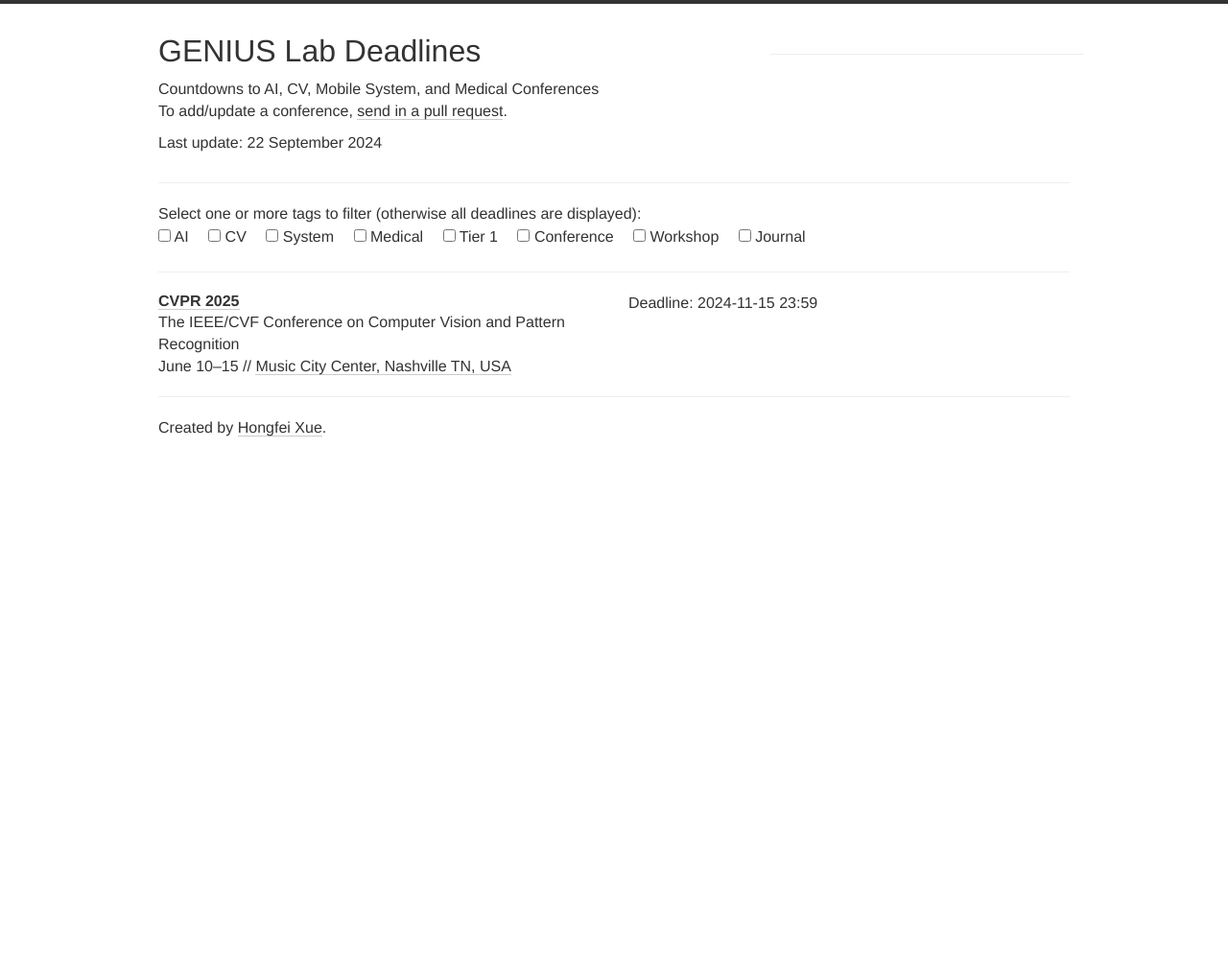
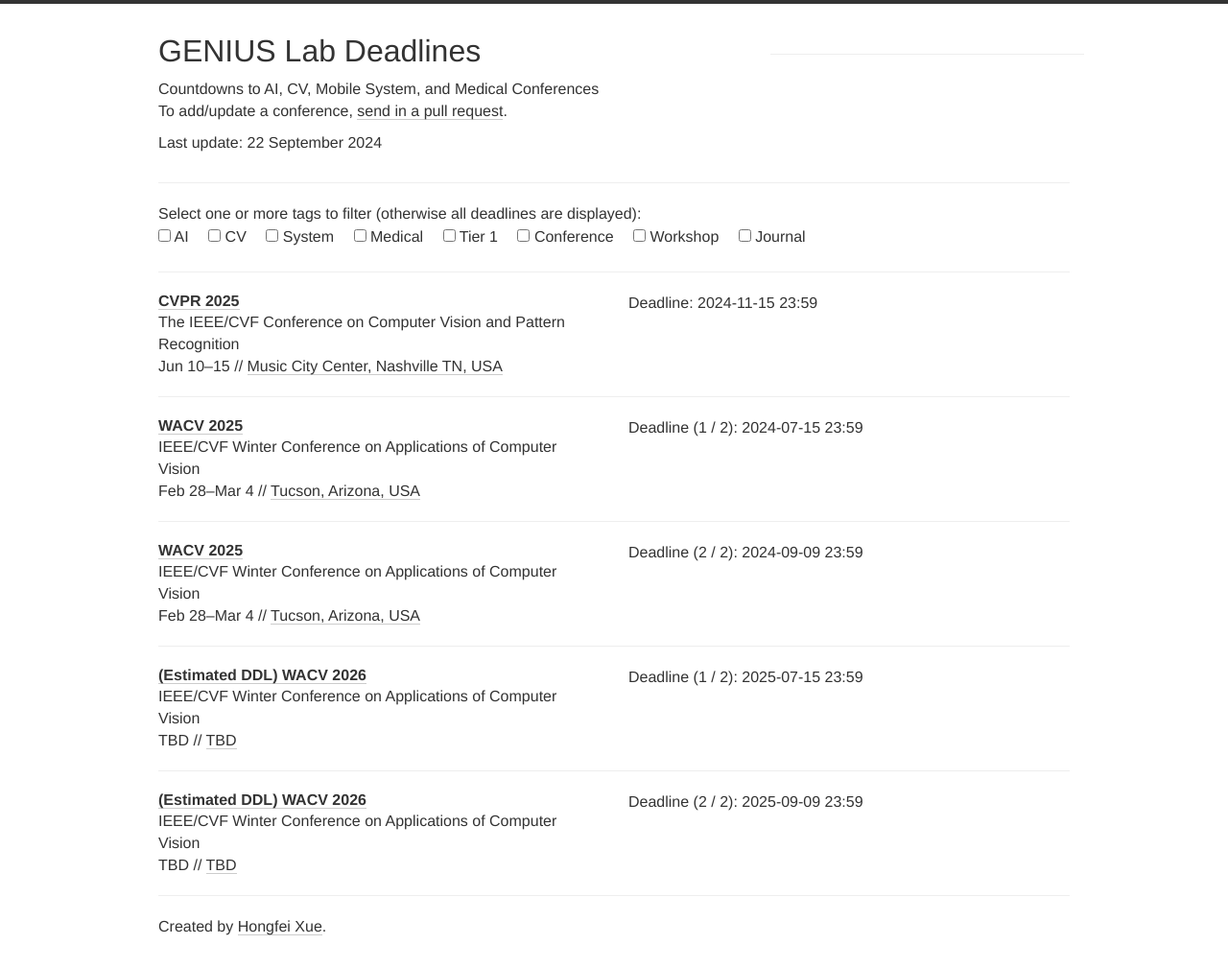
Before and after one commit to genius-lab-deadlines/genius-lab-deadlines.github.io, a Jekyll site: the page built from index.html, in a window 1280 px wide. Shown: the whole page at 96% size. Built offline with Jekyll 4.4.1, drawn with Linux system fonts in a browser that asks for light colours; nearby versions of some CDN libraries; Markdown is read by kramdown in place of the engine named in the settings; before the commit the page ends 900 px from its top, so only the background shows below that.

Commit message:
update conference

```diff
--- a/_data/conferences.yml
+++ b/_data/conferences.yml
@@ -4,7 +4,7 @@
 
 - name: CVPR
   year: 2025
-  date: June 10-15
+  date: Jun 10-15
   description: The IEEE/CVF Conference on Computer Vision and Pattern Recognition
   link: https://cvpr.thecvf.com/
   deadline:
@@ -12,3 +12,27 @@
   timezone: Etc/GMT+6
   place: Music City Center, Nashville TN, USA
   tags: [AI, CV, CONF, Tier1]
+
+- name: WACV
+  year: 2025
+  date: Feb 28-Mar 4
+  description: IEEE/CVF Winter Conference on Applications of Computer Vision
+  link: https://wacv2025.thecvf.com/
+  deadline:
+    - "2024-07-15 23:59"
+    - "2024-09-09 23:59"
+  timezone: Etc/GMT+8
+  place: Tucson, Arizona, USA
+  tags: [AI, CV, CONF]
+
+- name: (Estimated DDL) WACV
+  year: 2026
+  date: TBD
+  description: IEEE/CVF Winter Conference on Applications of Computer Vision
+  link: https://genius-lab-deadlines.github.io/
+  deadline:
+    - "2025-07-15 23:59"
+    - "2025-09-09 23:59"
+  timezone: Etc/GMT+8
+  place: TBD
+  tags: [AI, CV, CONF]
```
